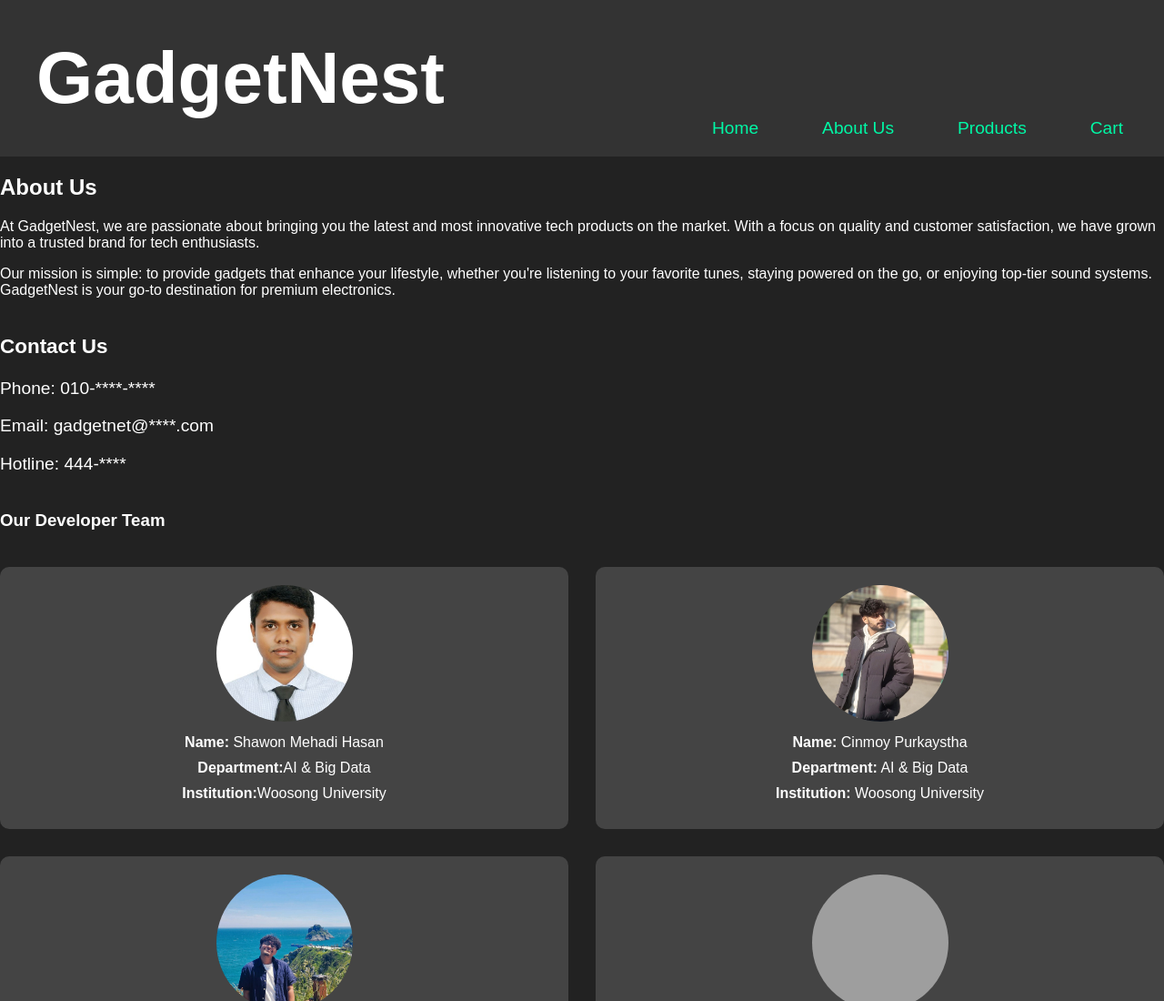
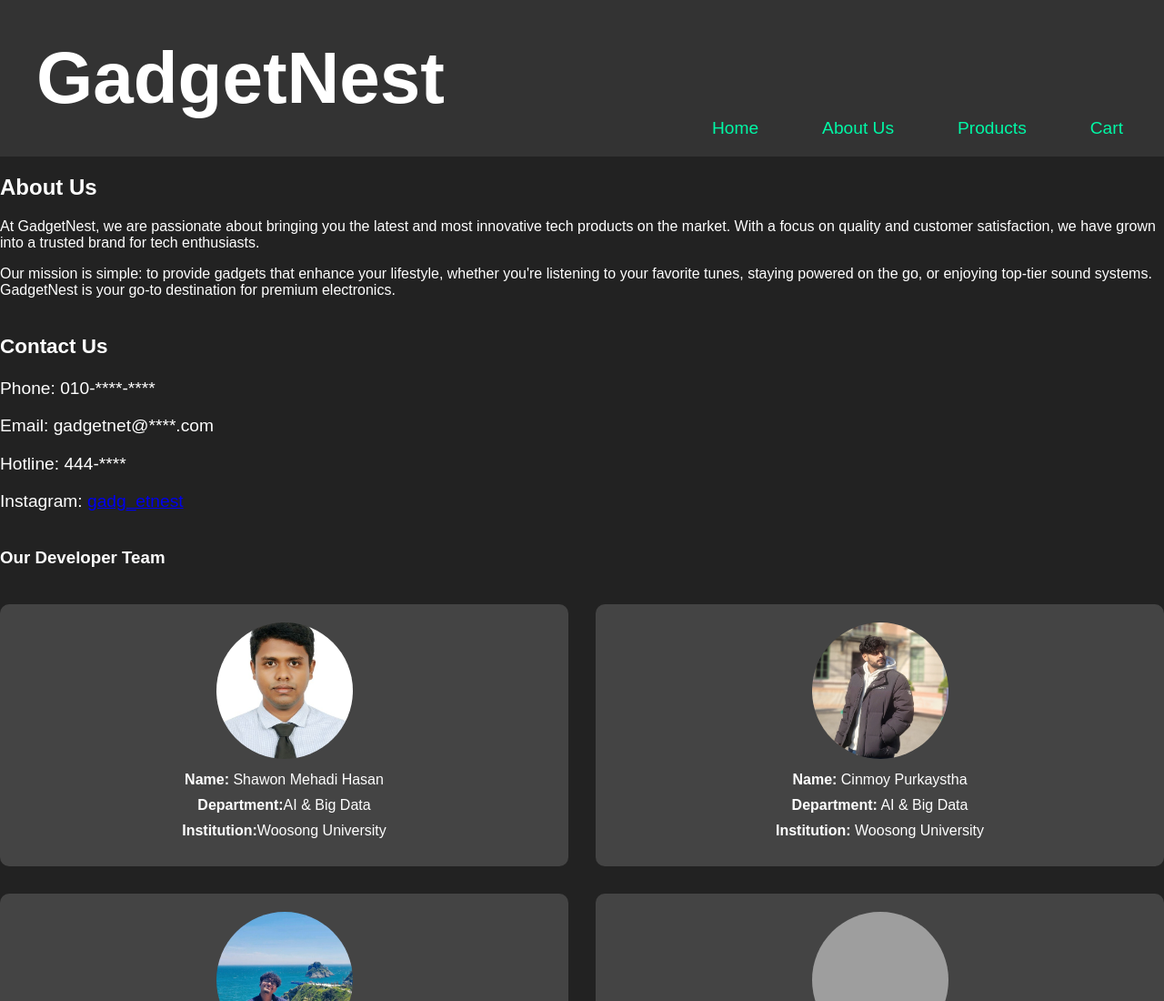
Before and after one commit to chinimini532/GadgetNet.github.io, a plain HTML site: page about_us.html in a window 1280 px wide. Shown: the top 1100 px of the page at 91% size. Drawn offline with Linux system fonts and the light colour scheme; grey boxes are pictures that could not be loaded.

Commit message:
Update about_us.html

```diff
--- a/about_us.html
+++ b/about_us.html
@@ -53,6 +53,7 @@
             <p>Phone: 010-****-****</p>
             <p>Email: gadgetnet@****.com</p>
             <p>Hotline: 444-****</p>
+            <p>Instagram: <a href="https://www.instagram.com/gadget______nest/" target="_blank">gadg_etnest</a></p>
         </div>
 
         <!-- Team Section -->
```
